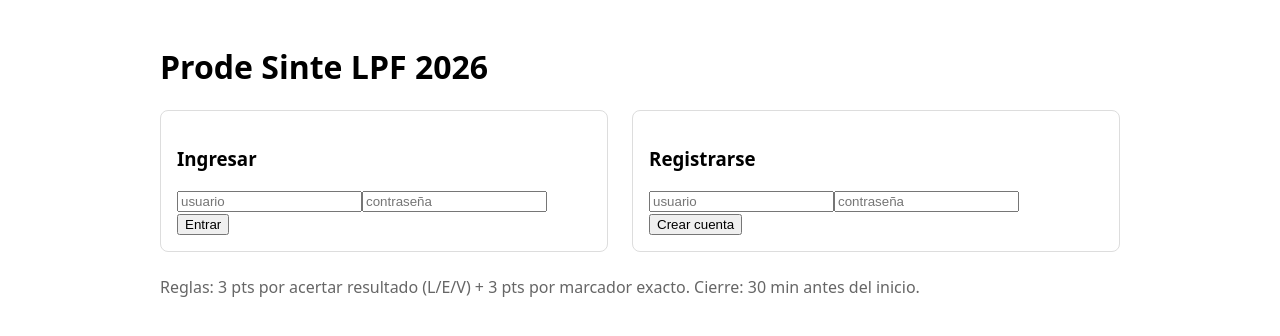
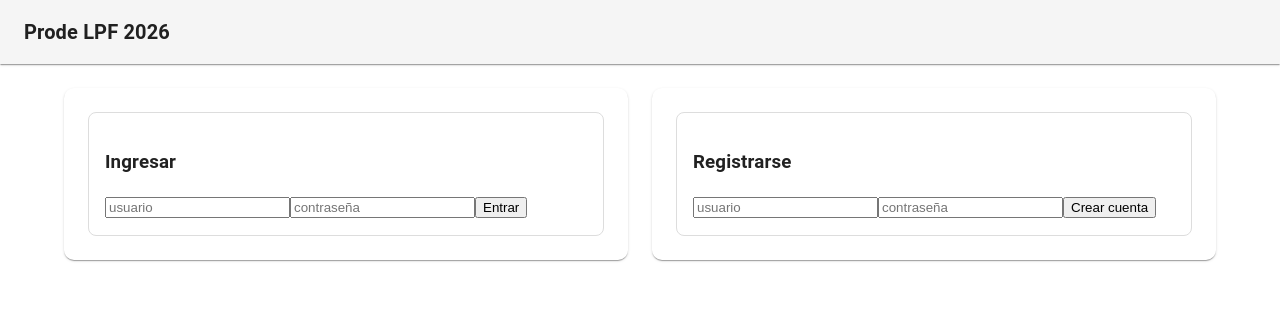
Before and after one commit to german21052005/prode-app-roles, a React (Vite) app in the folder frontend/: page / in a window 1280 px wide. Shown: the top 336 px of the page. Built offline with nearby package versions, Linux system fonts and the light colour scheme; no server answers.

Commit message:
Add files via upload

```diff
--- a/frontend/src/App.jsx
+++ b/frontend/src/App.jsx
@@ -1,5 +1,15 @@
 
 import React, { useState } from 'react';
+import AppBar from '@mui/material/AppBar';
+import Toolbar from '@mui/material/Toolbar';
+import Typography from '@mui/material/Typography';
+import Tabs from '@mui/material/Tabs';
+import Tab from '@mui/material/Tab';
+import Box from '@mui/material/Box';
+import Container from '@mui/material/Container';
+import Stack from '@mui/material/Stack';
+import Button from '@mui/material/Button';
+import Paper from '@mui/material/Paper';
 import Login from './components/Login.jsx';
 import Register from './components/Register.jsx';
 import Fixture from './components/Fixture.jsx';
@@ -12,32 +22,62 @@ function App(){
   const [token, setToken] = useState(localStorage.getItem('token'));
   const [user, setUser] = useState(() => { const t = localStorage.getItem('token'); return t ? parseJwt(t) : null; });
   const [tab, setTab] = useState('fixture');
+
   const logout = ()=>{ localStorage.removeItem('token'); setToken(null); setUser(null); };
+
+  const handleTab = (_, value)=> setTab(value);
+
   return (
-    <div style={{ fontFamily: 'system-ui, -apple-system, Segoe UI, Roboto', maxWidth: 960, margin: '0 auto', padding: 16 }}>
-      <h1>Prode Sinte LPF 2026</h1>
-      {user && <div style={{color:'#666'}}>Sesión: <b>{user.username}</b> · Rol: <b>{user.role}</b></div>}
-      {!token ? (
-        <div style={{ display: 'flex', gap: 24 }}>
-          <Login onLogin={t=>{localStorage.setItem('token', t); setToken(t); setUser(parseJwt(t));}} />
-          <Register />
-        </div>
-      ) : (
-        <>
-          <div style={{ display:'flex', gap:8, marginBottom:16 }}>
-            <button onClick={()=>setTab('fixture')}>Fixture</button>
-            <button onClick={()=>setTab('leader')}>Tabla</button>
-            {user?.role==='admin' && <>
-			<button onClick={()=>setTab('users')}>Usuarios</button>
-			<button onClick={()=>setTab('results')}>Resultados</button>
-            <button onClick={logout} style={{ marginLeft:'auto' }}>Salir</button>
-			</>}
-          </div>
-          {tab==='fixture' ? <Fixture token={token} user={user} /> : (tab==='leader' ? <Leaderboard /> : (tab==='users'?<Users />:<Results/>))}
-        </>
-      )}
-      <p style={{marginTop:24, color:'#666'}}>Reglas: 3 pts por acertar resultado (L/E/V) + 3 pts por marcador exacto. Cierre: 30 min antes del inicio.</p>
-    </div>
+    <Box sx={{ minHeight:'100vh', bgcolor: 'background.default' }}>
+      <AppBar position="sticky" elevation={1} color="default">
+        <Toolbar sx={{ gap: 2 }}>
+          <Typography variant="h6" sx={{ fontWeight: 700 }}>Prode LPF 2026</Typography>
+          <Box sx={{ flexGrow: 1 }} />
+          {user && (
+            <Typography variant="body2" color="text.secondary">
+              Sesión: <b>{user.username}</b> · Rol: <b>{user.role}</b>
+            </Typography>
+          )}
+          {token && <Button size="small" onClick={logout}>Salir</Button>}
+        </Toolbar>
+      </AppBar>
+
+      <Container sx={{ py: 3 }}>
+        {!token ? (
+          <Stack direction={{ xs:'column', md:'row' }} spacing={3}>
+            <Paper sx={{ p: 3, flex: 1 }}><Login onLogin={t=>{localStorage.setItem('token', t); setToken(t); setUser(parseJwt(t));}} /></Paper>
+            <Paper sx={{ p: 3, flex: 1 }}><Register /></Paper>
+          </Stack>
+        ) : (
+          <>
+            <Paper sx={{ mb: 2 }}>
+              <Tabs
+                value={tab}
+                onChange={handleTab}
+                indicatorColor="primary"
+                textColor="primary"
+                variant="scrollable"
+              >
+                <Tab value="fixture" label="Fixture" />
+                <Tab value="leader" label="Tabla" />
+                {user?.role==='admin' && <Tab value="users" label="Usuarios" />}
+                {user?.role==='admin' && <Tab value="results" label="Resultados" />}
+              </Tabs>
+            </Paper>
+
+            {tab==='fixture' && <Fixture token={token} user={user} />}
+            {tab==='leader'  && <Leaderboard />}
+            {tab==='users'   && <Users />}
+            {tab==='results' && <Results />}
+
+            <Typography variant="caption" sx={{ mt: 4, display:'block', color:'text.secondary' }}>
+              Reglas: 3 pts por signo (L/E/V) + 3 pts por resultado exacto. Cierre: 30 min antes del inicio.
+            </Typography>
+          </>
+        )}
+      </Container>
+    </Box>
   );
 }
+
 export default App;
--- a/frontend/src/main.jsx
+++ b/frontend/src/main.jsx
@@ -1,5 +1,14 @@
 
 import React from 'react';
 import { createRoot } from 'react-dom/client';
+import { ThemeProvider } from '@mui/material/styles';
+import CssBaseline from '@mui/material/CssBaseline';
 import App from './App.jsx';
-createRoot(document.getElementById('root')).render(<App />);
+import theme from './theme.js';
+
+createRoot(document.getElementById('root')).render(
+  <ThemeProvider theme={theme}>
+    <CssBaseline />
+    <App />
+  </ThemeProvider>
+);
--- /dev/null
+++ b/frontend/src/theme.js
@@ -0,0 +1,20 @@
+
+import { createTheme } from '@mui/material/styles';
+
+const theme = createTheme({
+  palette: {
+    mode: 'light',
+    primary: { main: '#1f6feb' },
+    secondary: { main: '#7e57c2' },
+    success: { main: '#2e7d32' },
+    error: { main: '#d32f2f' },
+    warning: { main: '#ed6c02' }
+  },
+  shape: { borderRadius: 10 },
+  components: {
+    MuiButton: { defaultProps: { variant: 'contained' } },
+    MuiTextField: { defaultProps: { size: 'small' } }
+  }
+});
+
+export default theme;
```
